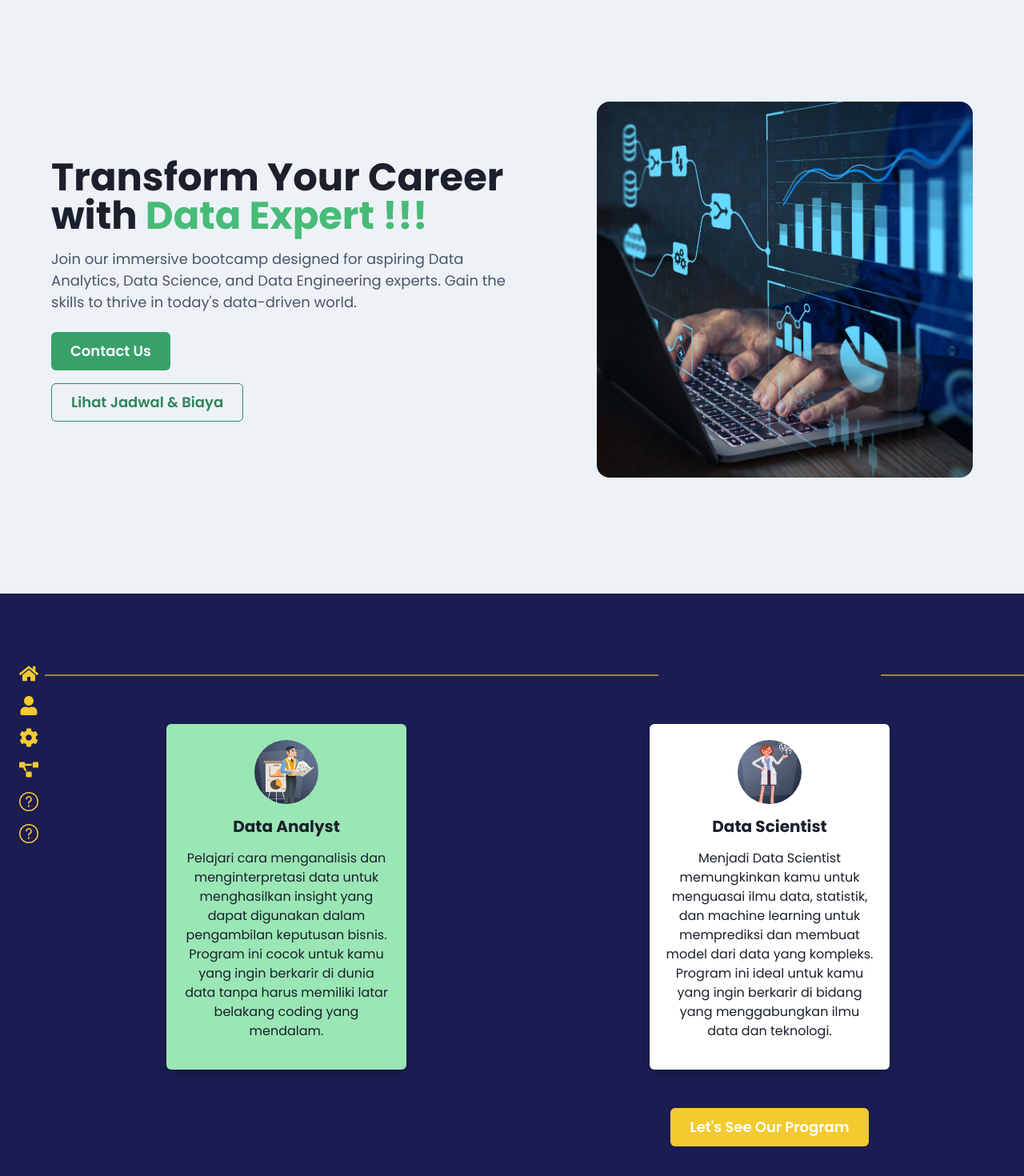
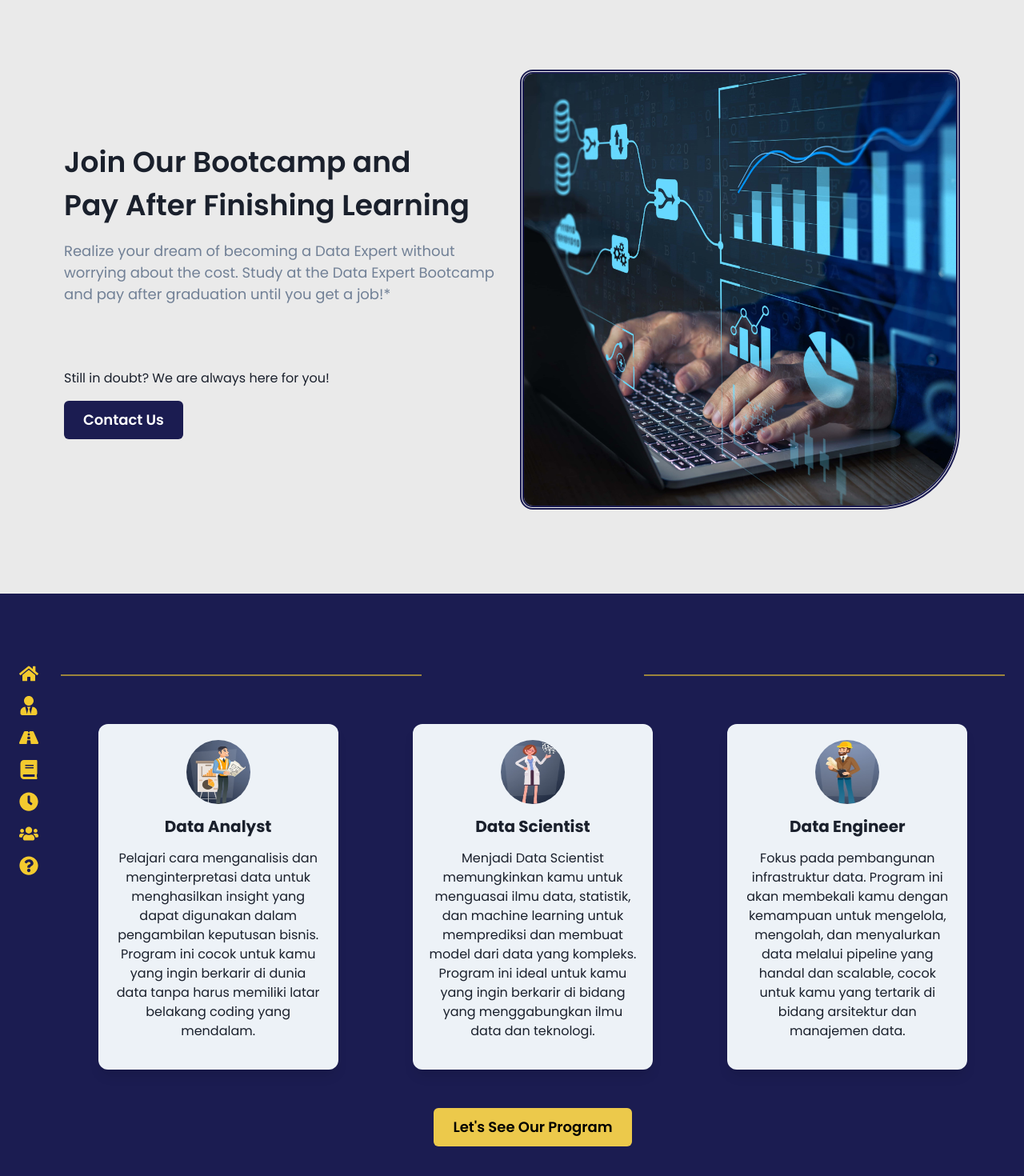
Before and after one commit to aurelioo29/landing-next, a Next.js app: page / in a window 1280 px wide. Shown: the part 100-1570 px from the top of the page at 80% size. Built offline with nearby package versions, Linux system fonts and the light colour scheme.

Commit message:
added some feature and refac design

```diff
--- a/src/components/modal/ScrollToTop.jsx
+++ b/src/components/modal/ScrollToTop.jsx
@@ -26,6 +26,10 @@ const ScrollToTop = () => {
       top: 0,
       behavior: "smooth",
     });
+
+    setTimeout(() => {
+      history.replaceState(null, "", "/");
+    }, 500);
   };
 
   return (
--- a/src/components/section/ClientLogo.jsx
+++ b/src/components/section/ClientLogo.jsx
@@ -4,6 +4,7 @@ import { ClientData } from "@/data/clientData";
 const ClientLogos = () => {
   return (
     <Box
+      id="client"
       textAlign="center"
       my={10}
       backgroundColor="#eaeaea"
--- a/src/components/section/Hero.jsx
+++ b/src/components/section/Hero.jsx
@@ -13,7 +13,7 @@ import Link from "next/link";
 export default function Hero() {
   return (
     <Box
-      bg="gray.100"
+      position="relative"
       h={{ base: "auto", md: "95vh" }}
       display="flex"
       justifyContent="center"
@@ -21,47 +21,62 @@ export default function Hero() {
       textAlign="center"
       px={4}
       py={{ base: 8, md: 0 }}
+      overflow="hidden" // Important to avoid content overflow
     >
+      {/* Background Blur Effect */}
+      <Box
+        position="absolute"
+        top={0}
+        left={0}
+        width="100%"
+        height="100%"
+        bg="#eaeaea" // Semi-transparent orange
+        backdropFilter="blur(100px)" // Blur effect applied
+        zIndex={-1} // Ensure it stays behind other content
+      />
+
       <Flex
         w="full"
         maxW="1200px"
         direction={{ base: "column", md: "row" }}
-        justifyContent="space-between"
+        justifyContent="space-around"
         alignItems="center"
-        px={6}
+        px={10}
       >
         <Box
           textAlign={{ base: "center", md: "left" }}
           maxW={{ base: "100%", md: "600px" }}
           mb={{ base: 6, md: 0 }}
+          // mr={{ md: 22}}
         >
-          <Heading as="h1" size="2xl" mb={4}>
-            Transform Your Career with{" "}
-            <Text as="span" color="green.400">
-              Data Expert !!!
-            </Text>
-          </Heading>
-          <Text fontSize="lg" color="gray.600" mb={6}>
-            Join our immersive bootcamp designed for aspiring Data Analytics,
-            Data Science, and Data Engineering experts. Gain the skills to
-            thrive in today&apos;s data-driven world.
+          <Text as="h1" fontSize="4xl" mb={4} fontWeight={"semibold"}>
+            Join Our Bootcamp and <br />
+            Pay After Finishing Learning
+          </Text>
+          <Text fontSize="lg" color="gray.500" mb={6}>
+            Realize your dream of becoming a Data Expert without worrying about
+            the cost. Study at the Data Expert Bootcamp and pay after graduation
+            until you get a job!*
           </Text>
           <VStack
             spacing={4}
             justifyContent={{ base: "center", md: "flex-start" }}
             alignItems={{ base: "center", md: "flex-start" }}
-            mt={{ base: 4, md: 0 }}
+            mt={{ base: 4, md: 20 }}
           >
+            <Text>Still in doubt? We are always here for you!</Text>
             <Link href="#contact">
               <Button
-                colorScheme="green"
+                _hover={{ bg: "customBlue.500" }}
+                color={"white"}
+                backgroundColor={'customBlue.500'}
                 size="lg"
                 width={{ base: "100%", md: "auto" }}
               >
                 Contact Us
               </Button>
             </Link>
-            <Link href="#timeline">
+            {/* <Link href="#timeline">
               <Button
                 variant="outline"
                 colorScheme="green"
@@ -70,7 +85,7 @@ export default function Hero() {
               >
                 Lihat Jadwal & Biaya
               </Button>
-            </Link>
+            </Link> */}
           </VStack>
         </Box>
 
@@ -78,10 +93,13 @@ export default function Hero() {
           <Image
             src="/assets/hero_section.jpg"
             alt="Hero Section"
-            boxSize={{ base: "100%", md: "470px" }}
+            boxSize={{ base: "100%", md: "550px" }}
             objectFit="cover"
-            borderRadius="2xl"
+            borderTopRadius="2xl"
+            borderBottomLeftRadius="2xl"
+            borderBottomRightRadius={"100px"}
             className={Style.heroImage}
+            border="5px double #1b1c51"
           />
         </Box>
       </Flex>
--- a/src/components/section/JourneyProgram.jsx
+++ b/src/components/section/JourneyProgram.jsx
@@ -31,7 +31,7 @@ const JourneySteps = ({ data }) => {
           fontSize={{ base: "2xl", md: "4xl" }}
           data-aos="fade-up"
         >
-          Program Journey
+          PROGRAM JOURNEY
         </Heading>
         <Divider borderColor="customYellow.500" borderWidth={"1.9px"} />
       </Flex>
--- a/src/components/section/MainProgram.jsx
+++ b/src/components/section/MainProgram.jsx
@@ -6,9 +6,9 @@ import {
   Button,
   Image,
   Text,
+  useColorModeValue,
 } from "@chakra-ui/react";
 import Link from "next/link";
-import { useEffect } from "react";
 
 const ProgramCards = () => {
   const programs = [
@@ -32,10 +32,14 @@ const ProgramCards = () => {
     },
   ];
 
+  // Dynamic background colors
+  const bgColor = useColorModeValue("gray.100", "gray.700");
+  const hoverColor = useColorModeValue("green.300", "green.500");
+
   return (
     <Box mb={20} id="mainProgram" p={{ base: 8, md: 0 }} mr={6}>
       {/* Title Text */}
-      <Flex align="center" mb={8}>
+      <Flex align="center" mb={8} justifyContent="center">
         <Divider borderColor="customYellow.500" borderWidth={"1.9px"} />
         <Heading
           textAlign="center"
@@ -53,7 +57,6 @@ const ProgramCards = () => {
       {/* Program Cards */}
       <Flex
         justifyContent={"space-around"}
-        justify="center"
         direction={["column", "row"]}
         wrap="wrap"
         spacing={5}
@@ -61,9 +64,9 @@ const ProgramCards = () => {
         {programs.map((program, index) => (
           <Flex
             key={index}
-            bg={index % 2 === 0 ? "green.200" : "white"}
+            bg={bgColor}
             p={5}
-            borderRadius="md"
+            borderRadius="xl"
             flex="1"
             maxW={{ base: "100%", sm: "300px" }}
             m={2}
@@ -88,9 +91,16 @@ const ProgramCards = () => {
           </Flex>
         ))}
       </Flex>
+
+      {/* Call to Action Button */}
       <Flex justify="center" mt={10}>
         <Link href="#kurikulum">
-          <Button colorScheme="customYellow" size="lg">
+          <Button
+            colorScheme="yellow"
+            size="lg"
+            _hover={{ bg: "yellow.400", color: "white" }}
+            transition="all 0.3s"
+          >
             Let&apos;s See Our Program
           </Button>
         </Link>
--- a/src/data/linkData.js
+++ b/src/data/linkData.js
@@ -1,10 +1,19 @@
-import { FaHome, FaUser, FaCog, FaProjectDiagram } from "react-icons/fa";
+import {
+  FaBook,
+  FaRoad,
+  FaHome,
+  FaUserTie,
+  FaClock,
+  FaUsers,
+  FaQuestionCircle,
+} from "react-icons/fa";
 
 export const linksData = [
   { href: "#mainProgram", label: "Our Program", icon: FaHome },
-  { href: "#method", label: "Method of Delivery", icon: FaUser },
-  { href: "#journey", label: "Journey Program", icon: FaCog },
-  { href: "#kurikulum", label: "Kurikulum", icon: FaProjectDiagram },
-  { href: "#timeline", label: "Jadwal & Biaya" },
-  { href: "#faq", label: "FAQ" },
+  { href: "#method", label: "Method Delivery", icon: FaUserTie },
+  { href: "#journey", label: "Journey Program", icon: FaRoad },
+  { href: "#kurikulum", label: "Curriculum", icon: FaBook },
+  { href: "#timeline", label: "Timeline & Price", icon: FaClock },
+  { href: "#client", label: "Clients", icon: FaUsers },
+  { href: "#faq", label: "FAQ", icon: FaQuestionCircle },
 ];
--- a/src/pages/index.js
+++ b/src/pages/index.js
@@ -35,10 +35,9 @@ export default function Home() {
         direction={{ base: "column", md: "row" }}
         pl={{ base: 0, md: 4 }}
         pt={{ base: 0, md: 20 }}
-        overflow={"hidden"}
       >
         <Sidebar />
-        <Box flex="1">
+        <Box flex="1" overflow={"hidden"}>
           <Box id="program-cards">
             <ProgramCards />
           </Box>
```
